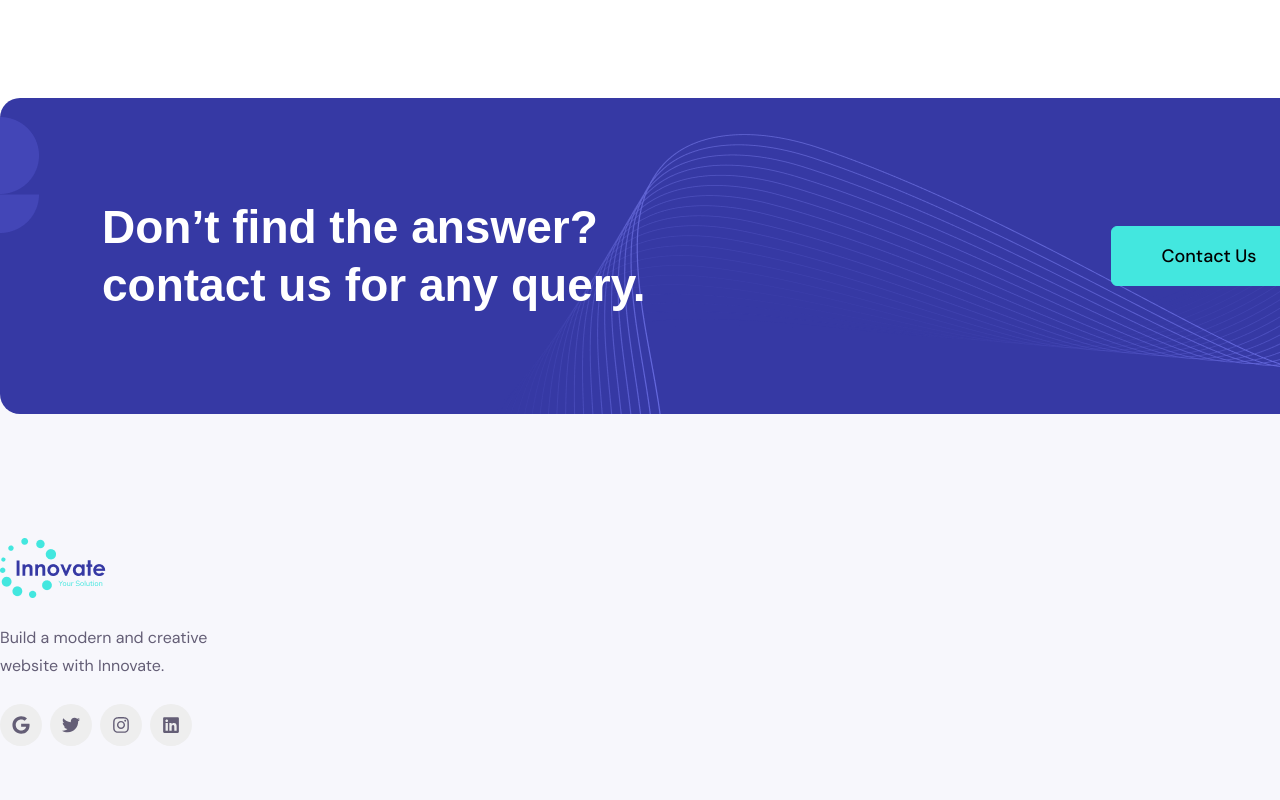
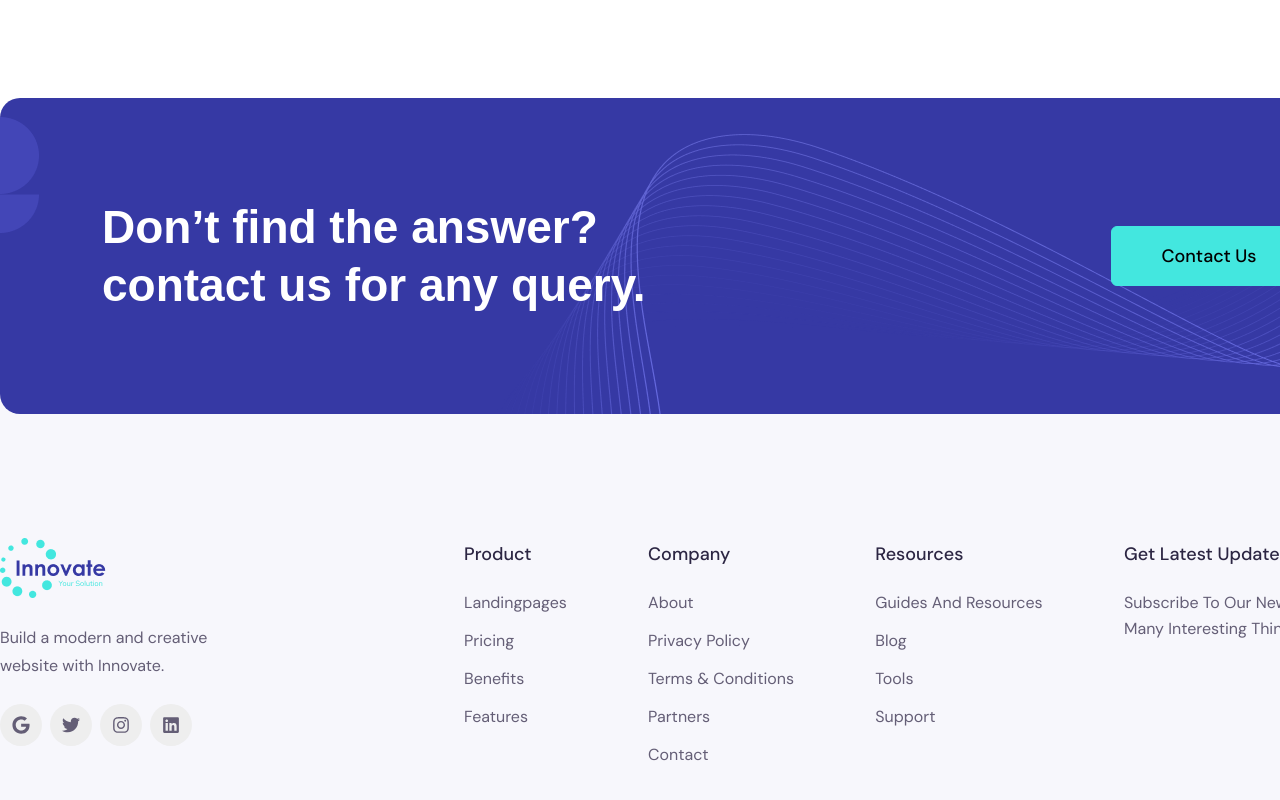
Before and after one commit to iyiu9akhan/innovate-RTB, a React (Vite) app: page / in a window 1280 px wide. Shown: the part 7366-8166 px from the top of the page. Built offline with nearby package versions, Linux system fonts and the light colour scheme; a web font is replaced by a local one.

Commit message:
windows: footer menu dynamic with array - solved | except input

```diff
--- a/src/components/Footer/Footer.jsx
+++ b/src/components/Footer/Footer.jsx
@@ -1,10 +1,6 @@
 import React from "react";
 import Container from "../Layout/container";
 import footer_logo from "../../assets/footer/footer-logo.png";
-// import { FaGoogle } from "react-icons/fa";
-// import { FaTwitter } from "react-icons/fa";
-// import { FaInstagram } from "react-icons/fa";
-// import { FaLinkedin } from "react-icons/fa";
 import { FaGoogle, FaTwitter, FaInstagram, FaLinkedin } from "react-icons/fa";
 
 function Footer() {
@@ -26,11 +22,36 @@ function Footer() {
       hover_color: "group-hover:text-[#005983]",
     },
   ];
+  const footer_menu = [
+    {
+      heading: "product",
+      menu_item: ["Landingpages", "Pricing", "Benefits", "Features"],
+    },
+    {
+      heading: "company",
+      menu_item: [
+        "About",
+        "Privacy Policy",
+        "Terms & Conditions",
+        "Partners",
+        "Contact",
+      ],
+    },
+    {
+      heading: "resources",
+      menu_item: ["Guides and resources", "Blog", "Tools", "Support"],
+    },
+    {
+      heading: "get latest updates",
+      menu_item: ["Subscribe to our newsletter and get many interesting things every week"],
+      different: true
+    },
+  ];
   return (
     <div className="bg-[#F7F7FC] pt-[291px]">
       <Container>
-        <div className="pb-[86px]">
-          <div>
+        <div className="pb-[86px] flex justify-between">
+          <div >
             <img
               src={footer_logo}
               alt="footer_logo"
@@ -39,7 +60,7 @@ function Footer() {
             <p className="mb-[24px] font-secondary text-[16px] leading-[28px] text-info-color w-[263px]">
               Build a modern and creative website with Innovate.
             </p>
-            <div className="flex gap-[8px] mb-[24px] ">
+            <div className="flex gap-[8px]">
               {social_media.map((item, index) => (
                 <div className="group cursor-pointer w-[42px] h-[42px] rounded-full bg-[#EEEEEE] flex items-center justify-center  text-[#645E76]  ">
                   <div
@@ -52,6 +73,33 @@ function Footer() {
               ))}
             </div>
           </div>
+          <div className="flex justify-between w-[945px]">
+            {footer_menu.map((menu) => (
+              <div>
+                <h6 className="list-none capitalize font-secondary font-medium text-lg leading-[32px] text-blue-color mb-[20px]">
+                  {menu.heading}
+                </h6>
+                {menu.menu_item && (
+                  <div className="">
+                    {menu.different?(
+                        <p className="font-secondary font-normal text-[16px]  leading-[26px] text-info-color capitalize mb-[32px] w-[285px]">
+                        {menu.menu_item[0]}
+                      </p>
+                    ):(
+                        menu.menu_item.map((item, index) => (
+                      <p
+                        key={index}
+                        className="cursor-pointer font-secondary font-normal text-[16px]  leading-[26px] text-info-color capitalize mb-3 hover:text-blueBtn-color transition-colors  duration-300"
+                      >
+                        {item}
+                      </p>
+                    ))
+                    )}
+                  </div>
+                )}
+              </div>
+            ))}
+          </div>
         </div>
       </Container>
     </div>
```
